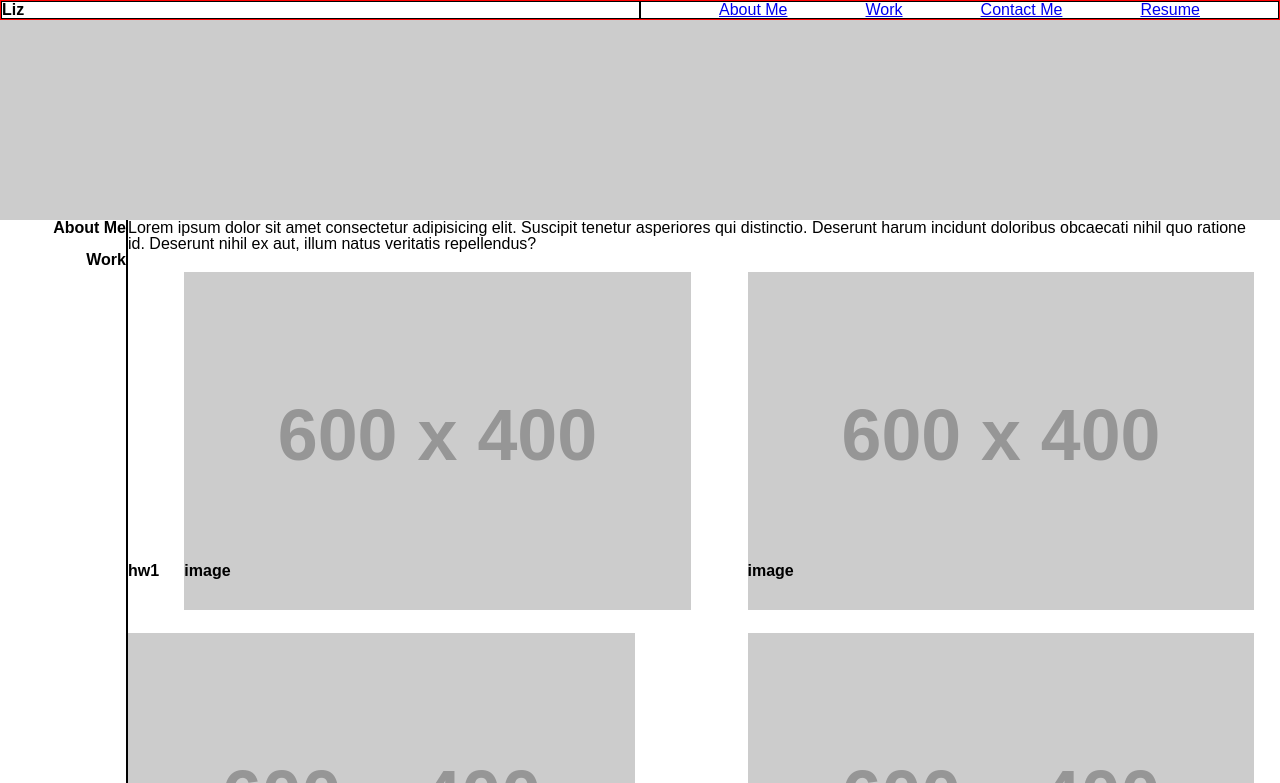
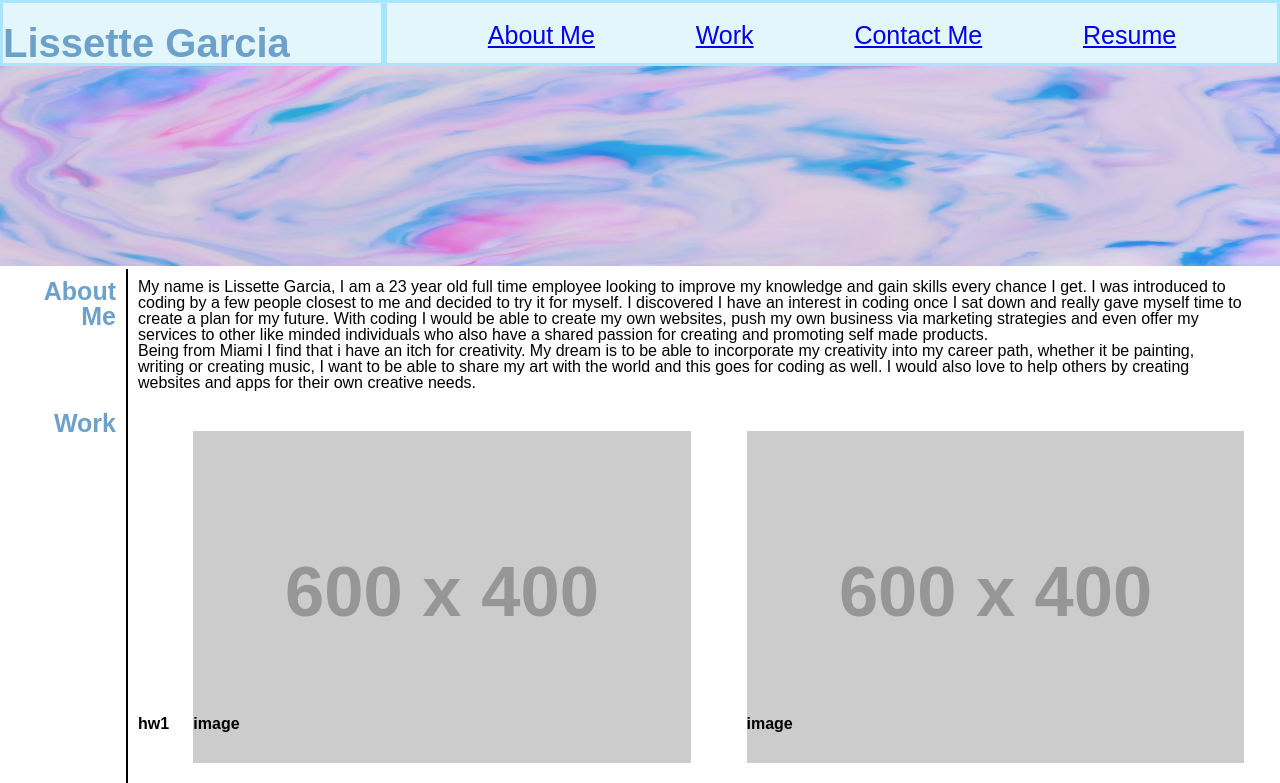
Before and after one commit to bizwliz/challenge2-portfolio-, a plain HTML site: page index.html in a window 1280 px wide. Shown: the top 783 px of the page. Drawn offline with Linux system fonts and the light colour scheme; placeholder pictures from the web are drawn by us.

Commit message:
added about me, hover links and photos

```diff
--- a/assets/css/style.css
+++ b/assets/css/style.css
@@ -1,17 +1,27 @@
 header {
+    position: relative;
     display: flex;
     flex-wrap: wrap;
-    border: 1px red solid;
+    background-color: #e3f6fc;
+    ;
 }
 
 header h1 {
-    width: 50%;
-    border: 1px black solid;
+    font-size: 40px;
+    font-family: arial;
+    color: #6da1c9;
+    text-align: left;
+    width: 30%;
+    padding-top: 20px;
+    border: 3px #a6e7ff solid;
 }
 
 header nav {
-    width: 50%;
-    border: 1px black solid;
+    font-size: 25px;
+    font-family: arial;
+    width: 70%;
+    padding-top: 20px;
+    border: 3px #a6e7ff solid;
 }
 
 nav ul {
@@ -20,11 +30,8 @@ nav ul {
     justify-content: space-evenly;
 }
 
-figure {
-    background-image: url(https://placehold.co/1024x870);
-    background-size: cover;
-    background-repeat: no-repeat;
-    height: 200px;
+a:hover {
+    color: #6da1c9;
 }
 
 img{
@@ -40,6 +47,10 @@ img{
     width: 10%;
     border-right: 2px black solid;
     text-align: right;
+    font-size: 25px;
+    font-family: arial;
+    padding: 10px;
+    color: #6da1c9;
 }
 
 .left-side .section-container {
@@ -47,6 +58,7 @@ img{
     display: flex;
     flex-wrap: wrap;
     justify-content: space-between;
+    padding: 10px;
 }
 
 .card {
--- a/index.html
+++ b/index.html
@@ -12,7 +12,7 @@
 
 <body>
     <header>
-        <h1>Liz</h1>
+        <h1>Lissette Garcia</h1>
         <nav>
             <ul>
                 <li><a href="#about">About Me</a></li>
@@ -23,15 +23,18 @@
         </nav>
     </header>
 
-    <figure></figure>
+    <figure>
+
+        <img src="./assets/images/marbel_header.png" height=200px width="200px" alt="header image of pink marble">
+    </figure>
 
     <section class="left-side" id="about">
 
         <h1 class="title">About Me</h1>
         <section class="section-container">
-            <p>Lorem ipsum dolor sit amet consectetur adipisicing elit. Suscipit tenetur asperiores qui distinctio.
-                Deserunt harum incidunt doloribus obcaecati nihil quo ratione id. Deserunt nihil ex aut, illum natus
-                veritatis repellendus?</p>
+            <p>My name is Lissette Garcia, I am a 23 year old full time employee looking to improve my knowledge and gain skills every chance I get. I was introduced to coding by a few people closest to me and decided to try it for myself. I discovered I have an interest in coding once I sat down and really gave myself time to create a plan for my future. With coding I would be able to create my own websites, push my own business via marketing strategies and even offer my services to other like minded individuals who also have a shared passion for creating and promoting self made products.</p>
+
+            <p>Being from Miami I find that i have an itch for creativity. My dream is to be able to incorporate my creativity into my career path, whether it be painting, writing or creating music, I want to be able to share my art with the world and this goes for coding as well. I would also love to help others by creating websites and apps for their own creative needs.</p>
 
         </section>
     </section>
```
Also changed, not shown: assets/images/marbel_header.png (added).
